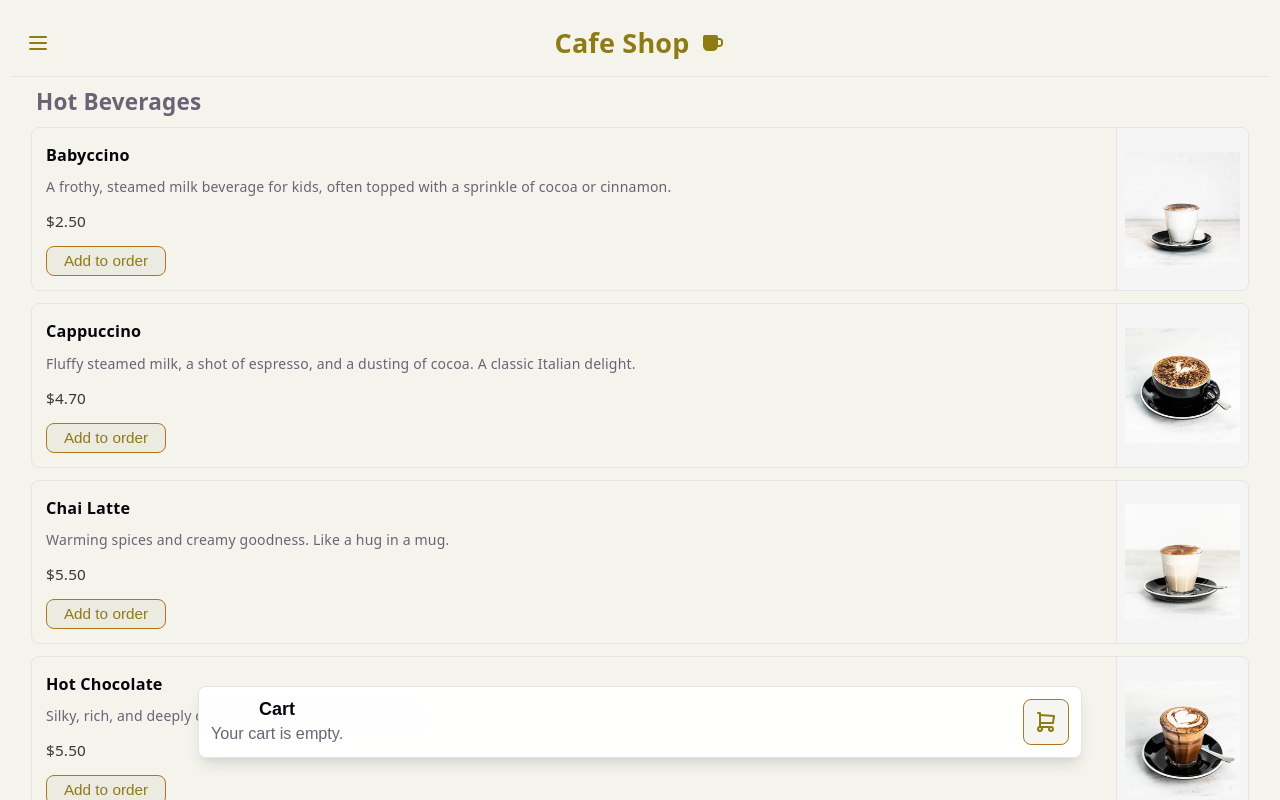
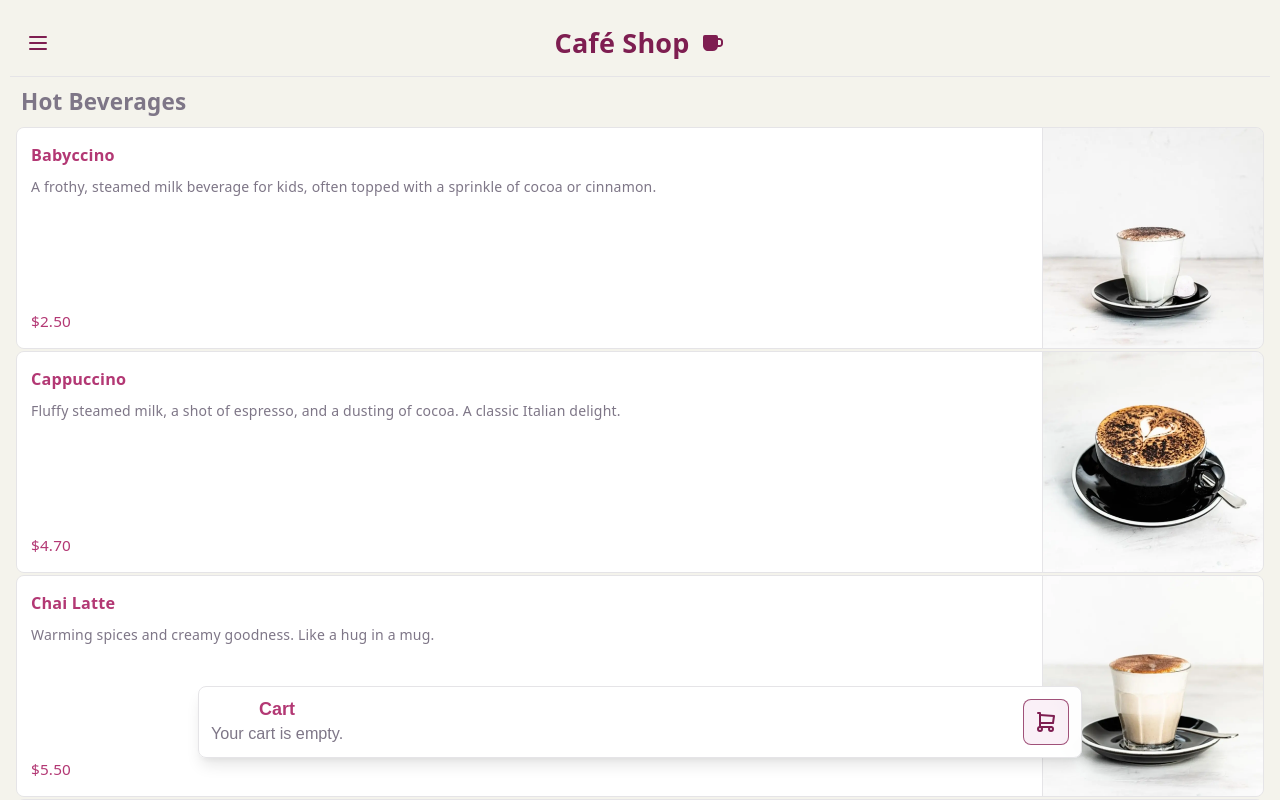
Before and after one commit to pheduarte/CafeShop, a React (Vite) app: page / in a window 1280 px wide. Shown: the top 800 px of the page. Built offline with nearby package versions, Linux system fonts and the light colour scheme.

Commit message:
feat: update BeverageCard component to remove onAddToCart prop and adjust styles in various components

```diff
--- a/src/App.css
+++ b/src/App.css
@@ -50,7 +50,7 @@
     text-align: left;
     transition: box-shadow 0.3s;
     margin: 0 5px 20px;
-    background: var(--bg, #fff);
+    background: #fff;
     overflow: hidden;
 
     &:hover {
@@ -63,6 +63,7 @@
       flex: 1 1 auto;
       min-width: 0;
       padding: 22px;
+      background: #fff;
     }
 
     .beverage-name {
@@ -80,7 +81,7 @@
 
     .beverage-price {
       margin: auto 0 0;
-      color: black;
+      color: var(--text-h);
       font-weight: 400;
       font-size: 0.9rem;
     }
@@ -217,7 +218,7 @@
   display: flex;
   flex-direction: column;
   gap: 0;
-  padding: 0 16px 104px;
+  padding: 0 1px 104px;
 }
 
 .beverage-list h2 {
@@ -231,13 +232,13 @@
   flex-direction: row;
   align-items: stretch;
   min-width: 0;
-  min-height: 158px;
+  min-height: 150px;
   border: 1px solid var(--border);
   border-radius: 8px;
   padding: 0;
   text-align: left;
   transition: box-shadow 0.3s;
-  margin: 0 5px 12px;
+  margin: 0 5px 2px;
   background: var(--bg, #fff);
   overflow: hidden;
 
@@ -251,29 +252,31 @@
     flex-direction: column;
     min-width: 0;
     padding: 14px;
+    background: #fff;
   }
 
   .beverage-image img {
     width: 100%;
-    max-width: 100%;
     height: 100%;
+    object-fit: cover;
     display: block;
-    object-fit: contain;
-    border-radius: 6px;
-    margin: 0;
   }
 
   .beverage-image {
-    flex: 0 0 clamp(96px, 18%, 132px);
-    max-width: clamp(96px, 18%, 132px);
-    min-width: 0;
-    padding: 8px;
+    flex: 0 0 clamp(140px, 40%, 220px);
+    max-width: clamp(140px, 40%, 220px);
+
+    padding: 0;
+
     background: var(--image-bg, #f5f5f5);
+
     border-left: 1px solid var(--border);
-    box-sizing: border-box;
+
     display: flex;
     align-items: center;
     justify-content: center;
+
+    overflow: hidden;
   }
 
   .beverage-name {
@@ -291,7 +294,7 @@
 
   .beverage-price {
     margin: auto 0 0;
-    color: rgb(56, 55, 55);
+    color: var(--text-h);
     font-weight: 400;
     font-size: 0.85rem;
   }
@@ -384,10 +387,17 @@
     color: var(--text);
   }
 
-  cart-item:last-child {
+  .cart-item:last-child {
     margin-bottom: 0;
     justify-content: space-between;
   }
+}
+
+.cart-item {
+  display: flex;
+  align-items: center;
+  justify-content: space-between;
+  gap: 8px;
 }
 
 .cart-summary {
@@ -559,9 +569,11 @@
   font-size: 0.75rem;
   font-weight: 500;
   color: var(--accent);
-  border-radius: 6px;
   cursor: pointer;
   margin-left: 100px;
+  background: transparent;
+  box-shadow: none;
+  border: none;
 }
 
 .header {
@@ -636,6 +648,15 @@
   border-bottom: var(--border) 1px solid;
 }
 
+.drawer-title {
+  display: flex;
+  align-items: center;
+  gap: 8px;
+  font-size: 1.25rem;
+  font-weight: 700;
+  color: var(--accent);
+}
+
 .drawer-item {
   width: 100%;
   padding: 1rem;
@@ -644,6 +665,7 @@
   text-align: left;
   font-size: 1rem;
   cursor: pointer;
+  color: var(--text);
 }
 
 .drawer-footer {
--- a/src/components/BeverageDetails.tsx
+++ b/src/components/BeverageDetails.tsx
@@ -3,9 +3,10 @@ import type { Beverage } from "../types/beverages";
 type BeverageDetailsProps = {
   beverage: Beverage;
   onAddToCart: (beverage: Beverage) => void;
+  closeDetails: () => void;
 };
 
-function BeverageDetails({ beverage, onAddToCart }: BeverageDetailsProps) {
+function BeverageDetails({ beverage, onAddToCart, closeDetails }: BeverageDetailsProps) {
   return (
     <section className="beverage-details">
       <div>
@@ -23,6 +24,7 @@ function BeverageDetails({ beverage, onAddToCart }: BeverageDetailsProps) {
         onSubmit={(e) => {
           e.preventDefault();
           onAddToCart(beverage);
+          closeDetails();
         }}
       >
         <label> Special Instructions: </label>
--- a/src/components/BeverageList.tsx
+++ b/src/components/BeverageList.tsx
@@ -84,7 +84,6 @@ export function BeverageList({
             <BeverageCard
               key={beverage.id}
               beverage={beverage}
-              onAddToCart={addToCart}
               onShowDetails={showDetails}
             />
           ))}
@@ -93,7 +92,6 @@ export function BeverageList({
             <BeverageCard
               key={beverage.id}
               beverage={beverage}
-              onAddToCart={addToCart}
               onShowDetails={showDetails}
             />
           ))}
@@ -104,7 +102,6 @@ export function BeverageList({
             <BeverageCard
               key={beverage.id}
               beverage={beverage}
-              onAddToCart={addToCart}
               onShowDetails={showDetails}
             />
           ))}
@@ -125,6 +122,7 @@ export function BeverageList({
             <BeverageDetails
               beverage={selectedBeverage}
               onAddToCart={addToCart}
+              closeDetails={closeDetails}
             />
           </div>
         </div>
--- a/src/components/Drawer.tsx
+++ b/src/components/Drawer.tsx
@@ -4,6 +4,7 @@ import { IconX } from "@tabler/icons-react";
 import SignUp from "./SignUp";
 import type { User } from "../types/user";
 import { useState } from "react";
+import { IconMugFilled } from "@tabler/icons-react";
 
 type DrawerProps = {
   user?: User;
@@ -24,10 +25,10 @@ export default function Drawer({ user, onSignUp }: DrawerProps) {
     setShowSignUp(false);
   }
 
-  function handleSignUp (user: User) {
+  function handleSignUp(user: User) {
     closeSignUp();
     onSignUp(user);
-  };
+  }
 
   return (
     <>
@@ -35,7 +36,9 @@ export default function Drawer({ user, onSignUp }: DrawerProps) {
 
       <aside className={`drawer ${isOpen ? "open" : ""}`}>
         <div className="drawer-header">
-          <h2>Café Shop</h2>
+          <div className="drawer-title">
+            <IconMugFilled />
+          </div>
 
           <IconX stroke={2} onClick={closeDrawer} />
         </div>
@@ -50,10 +53,7 @@ export default function Drawer({ user, onSignUp }: DrawerProps) {
 
         <div className="drawer-footer">
           <button className="drawer-footer-button-login">Log in</button>
-          <button
-            className="drawer-footer-button-signup"
-            onClick={openSignUp}
-          >
+          <button className="drawer-footer-button-signup" onClick={openSignUp}>
             Sign up
           </button>
         </div>
--- a/src/components/Header.tsx
+++ b/src/components/Header.tsx
@@ -8,7 +8,7 @@ function Header() {
     <header className="header">
       <IconMenu2 className="header-menu" stroke={2} onClick={openDrawer} />
       <div className="header-title">
-        <h1>Cafe Shop</h1>
+        <h1>Café Shop</h1>
         <IconMugFilled />
       </div>
     </header>
--- a/src/index.css
+++ b/src/index.css
@@ -1,12 +1,12 @@
 :root {
-  --text: #6b6375;
-  --text-h: #08060d;
+  --text: #7e7687;
+  --text-h: #b33874;
   --bg: #f4f3ec;
   --border: #e5e4e7;
   --code-bg: #f4f3ec;
-  --accent: #8f7c11;
-  --accent-bg: rgba(153, 162, 129, 0.1);
-  --accent-border: rgb(177, 118, 29);
+  --accent: #7e1e51;
+  --accent-bg: rgba(200, 109, 173, 0.1);
+  --accent-border: rgba(124, 18, 71, 0.713);
   --social-bg: rgba(244, 243, 236, 0.5);
   --shadow:
     rgba(0, 0, 0, 0.1) 0 10px 15px -3px, rgba(0, 0, 0, 0.05) 0 4px 6px -2px;
--- a/src/ui/BeverageCard.tsx
+++ b/src/ui/BeverageCard.tsx
@@ -2,26 +2,17 @@ import type { Beverage } from "../types/beverages";
 
 type BeverageCardProps = {
   beverage: Beverage;
-  onAddToCart: (beverage: Beverage) => void;
+  // onAddToCart: (beverage: Beverage) => void;
   onShowDetails?: (beverage: Beverage) => void;
 };
 
-function BeverageCard({ beverage, onAddToCart, onShowDetails }: BeverageCardProps) {
+function BeverageCard({ beverage, onShowDetails }: BeverageCardProps) {
   return (
     <div className="beverage-card">
       <div className="beverage-card-details" onClick={onShowDetails ? () => onShowDetails(beverage) : undefined}>
         <h3 className="beverage-name">{beverage.name}</h3>
         <p className="beverage-description">{beverage.description}</p>
         <p className="beverage-price">${beverage.price.toFixed(2)}</p>
-        <button
-          className="add-to-cart-button"
-          onClick={(event) => {
-            event.stopPropagation();
-            onAddToCart(beverage);
-          }}
-        >
-          Add to order
-        </button>
       </div>
       <div className="beverage-image">
         <img src={beverage.image} alt={beverage.name} />
```
